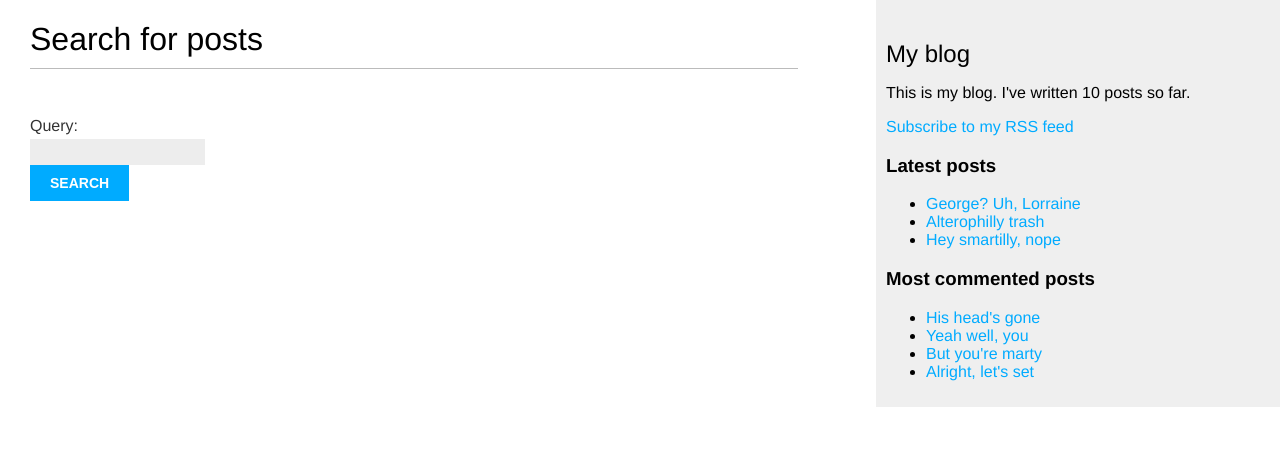
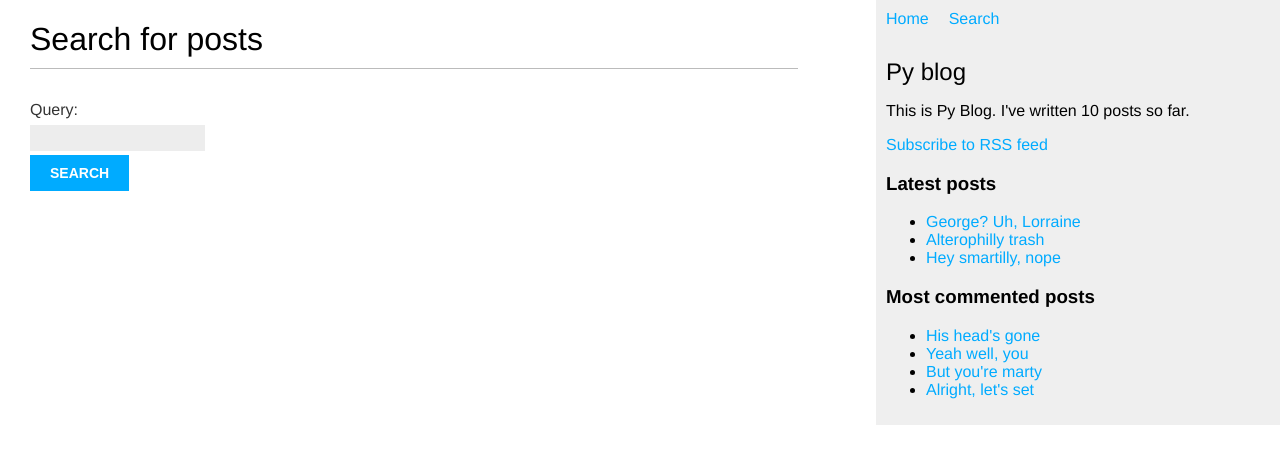
Before and after one commit to alantnk/tapp, a Django app: page /blog/search/ in a window 1280 px wide. Shown: the top 464 px of the page. Run offline with Django 5.2, Linux system fonts and the light colour scheme; data comes from the database, SQL or seed files in the repository.

Commit message:
style: nav links

```diff
--- a/blog/feeds.py
+++ b/blog/feeds.py
@@ -7,9 +7,9 @@ from .models import Post
 
 
 class LatestPostsFeed(Feed):
-    title = 'My blog'
+    title = 'Py Blog'
     link = reverse_lazy('blog:post_list')
-    description = 'New posts of my blog.'
+    description = 'New posts of Py Blog.'
 
     def items(self):
         return Post.published.all()[:5]
--- a/blog/static/css/blog.css
+++ b/blog/static/css/blog.css
@@ -99,7 +99,7 @@ input[type=submit] {
 form {
     padding: 10px 0;
     input {
-        margin: 0;
+        margin: 2px 0;
         &[type="submit"] {
             cursor: pointer;
         }
@@ -121,3 +121,8 @@ form {
         width:500px;
     }
 }
+
+.nav-items {
+    display: flex;
+    gap: 20px;
+}
--- a/blog/templates/blog/base.html
+++ b/blog/templates/blog/base.html
@@ -13,14 +13,18 @@
     {% endblock %}
 </div>
 <div id="sidebar">
-    <h2>My blog</h2>
+    <div class="nav-items">
+        <a href="/blog">Home</a>
+        <a href="/blog/search">Search</a>
+    </div>
+    <h2>Py blog</h2>
     <p>
-        This is my blog.
+        This is Py Blog.
         I've written {% total_posts %} posts so far.
     </p>
     <p>
         <a href="{% url 'blog:post_feed' %}">
-            Subscribe to my RSS feed
+            Subscribe to RSS feed
         </a>
     </p>
     <h3>Latest posts</h3>
@@ -34,6 +38,8 @@
         </li>
         {% endfor %}
     </ul>
+
+
 </div>
 </body>
 </html>
--- a/blog/templates/blog/post/list.html
+++ b/blog/templates/blog/post/list.html
@@ -1,8 +1,8 @@
 {% extends "blog/base.html" %}
 {% load blog_tags %}
-{% block title %}My Blog{% endblock %}
+{% block title %}Py Blog{% endblock %}
 {% block content %}
-<h1>My Blog</h1>
+<h1>Py Blog</h1>
 {% if tag %}
 <h2>Posts tagged with "{{ tag.name }}"</h2>
 {% endif %}
--- a/blog/templates/blog/post/search.html
+++ b/blog/templates/blog/post/search.html
@@ -22,9 +22,18 @@
 <p><a href="{% url 'blog:post_search' %}">Search again</a></p>
 {% else %}
 <h1>Search for posts</h1>
-<form method="get">
-    {{ form.as_p }}
+<form method="get" novalidate>
+    <div>
+
+        {{ form.query.label_tag }}
+
+        {{ form.query.as_text }}
+        {{ form.query.errors }}
+    </div>
+    <p>
+
     <input type="submit" value="Search">
+    </p>
 </form>
 {% endif %}
 {% endblock %}
--- a/config/settings.py
+++ b/config/settings.py
@@ -115,6 +115,7 @@ AUTH_PASSWORD_VALIDATORS = [
     },
 ]
 
+LOGOUT_REDIRECT_URL = "/blog"
 
 # Internationalization
 # https://docs.djangoproject.com/en/5.2/topics/i18n/
--- a/config/urls.py
+++ b/config/urls.py
@@ -17,6 +17,7 @@ Including another URLconf
 from django.contrib import admin
 from django.contrib.sitemaps.views import sitemap
 from django.urls import path, include
+from django.views.generic.base import RedirectView
 
 from blog.sitemaps import PostSitemap
 
@@ -33,4 +34,9 @@ urlpatterns = [
         {'sitemaps': sitemaps},
         name='django.contrib.sitemaps.views.sitemap'
     ),
+    path("", RedirectView.as_view(url="blog/")),
 ]
+
+admin.AdminSite.site_header = "Admin Site"
+admin.AdminSite.site_title = "🔐"
+admin.AdminSite.index_title = "Staff-Only Zone"
```
Also changed, not shown: 1 other file.
